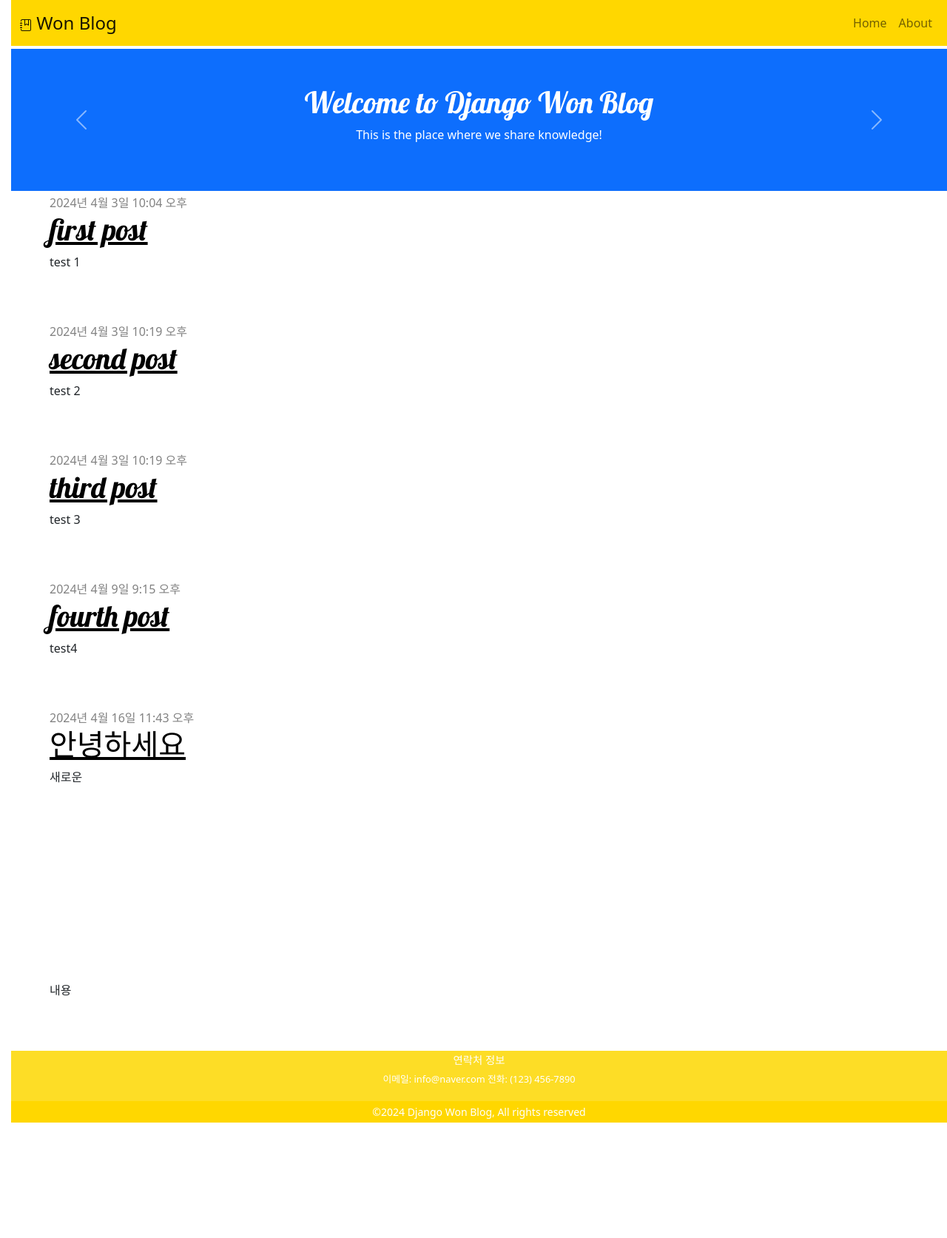
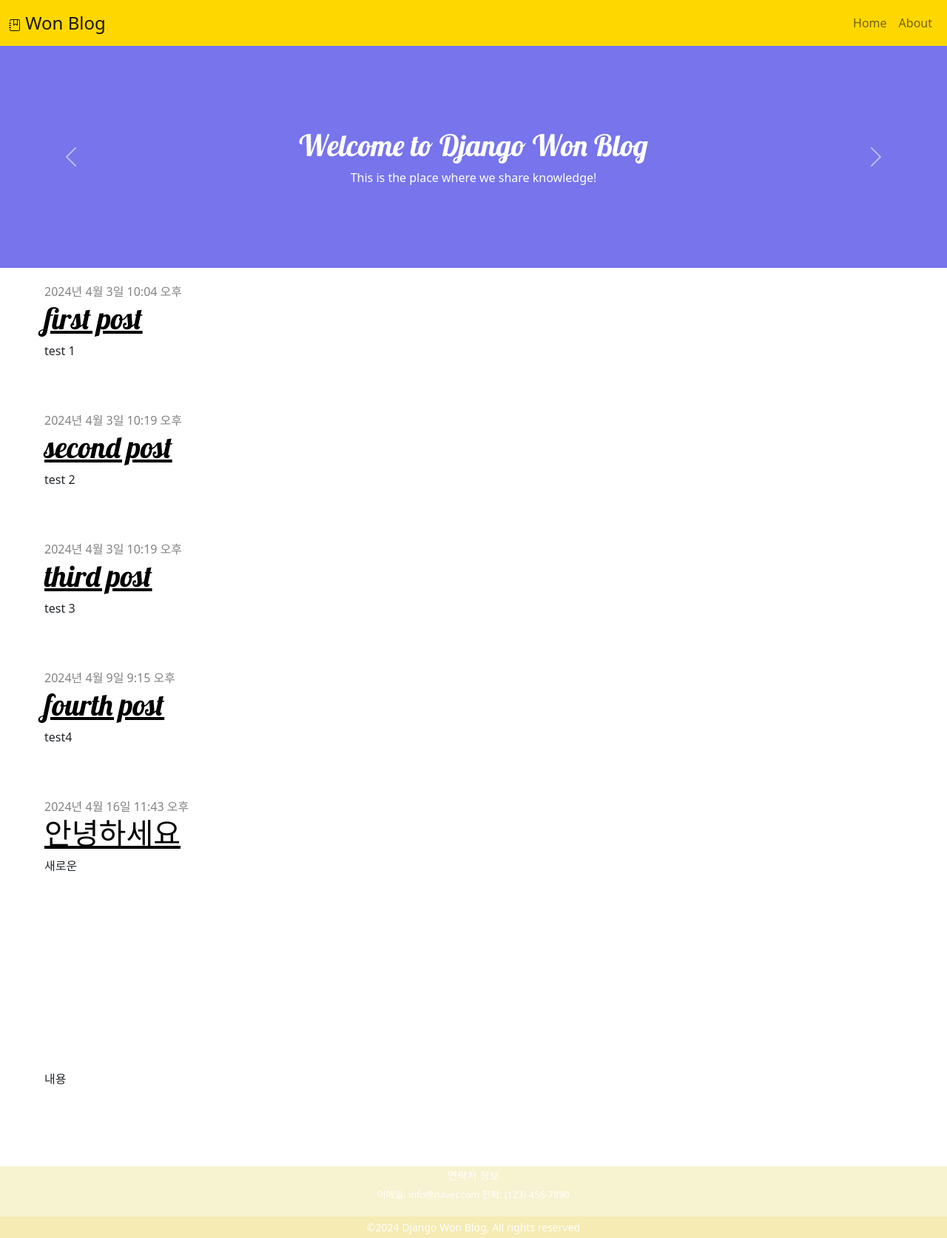
Before and after one commit to wonl1/django-blog, a Django app: page / in a window 1280 px wide. Shown: the whole page at 74% size. Before the commit the page ends 1517 px from the top, so only its background shows below. Run offline with Django 5.2, Linux system fonts and the light colour scheme; data comes from the database, SQL or seed files in the repository; both versions use the stored data as it was after the commit.

Commit message:
carousel2, footer2

```diff
--- a/mysite/blog/static/css/blog.css
+++ b/mysite/blog/static/css/blog.css
@@ -53,3 +53,19 @@ h1, h2, h3, h4 {
 .post h1 a, .post h1 a:visited {
     color: #000000;
 }
+
+/* blog.css */
+html, body {
+    height: 100%; /* 전체 페이지 높이 설정 */
+    margin: 0;
+    padding: 0;
+    display: flex;
+    flex-direction: column; /* 세로 방향으로 요소 정렬 */
+}
+.content {
+    flex: 1; /* 나머지 공간을 모두 채우도록 설정 */
+    padding: 20px; /* 컨텐츠에 패딩 추가 */
+}
+footer {
+    background-color: #f8f2d1; /* footer 배경색 변경, 필요시 수정 */
+}
--- a/mysite/blog/templates/about.html
+++ b/mysite/blog/templates/about.html
@@ -4,7 +4,7 @@
 <div class="jumbotron">
     <div class="container">
         <h1>About Us</h1>
-        <p>Welcome to Django Won Blog! We are dedicated to providing quality content and services.</p>
+        <p>Welcome to Django Won Blog! </p>
     </div>
 </div>
 {% endblock %}
--- a/mysite/blog/templates/blog/base.html
+++ b/mysite/blog/templates/blog/base.html
@@ -1,3 +1,4 @@
+<!-- blog/base.html -->
 {% load static %}
 
 <!DOCTYPE html>
@@ -6,47 +7,24 @@
     <meta charset="UTF-8">
     <meta name="viewport" content="width=device-width, initial-scale=1">
     <title>Django Won Blog</title>
-    <!-- Bootstrap 5 CSS -->
     <link rel="stylesheet" href="https://cdn.jsdelivr.net/npm/bootstrap@5.1.3/dist/css/bootstrap.min.css">
-    <!-- Custom CSS -->
     <link rel="stylesheet" href="{% static 'css/blog.css' %}">
-    <!-- Google Font -->
     <link href="https://fonts.googleapis.com/css?family=Lobster&subset=latin,latin-ext" rel="stylesheet" type="text/css">
 </head>
+
 <body>
-    <!-- Include Navbar from a more standard Django templates path -->
     {% include 'blog/navbar.html' %}
 
-    <!-- Show carousel only on the homepage -->
     {% if request.path == '/' %}
         {% include 'blog/carousel.html' %}
     {% endif %}
 
     <div class="content container">
         {% block content %}
-            <!-- Placeholder for the specific content of each page -->
         {% endblock %}
     </div>
 
-    <!-- Footer -->
-
-    <footer class="text-white mt-3" >
-        <div class="container-fluid py-1", style="background-color: #fdda13ea;">
-            <!-- Add your footer content here -->
-            <div class="row">
-                <div class="col-12 text-center">
-                    <h5 style="font-size: 0.9rem;">연락처 정보</h5>
-                    <div class="underline mb-2"></div>
-                    <p style="font-size: 0.8rem;">
-                        이메일: info@naver.com 전화: (123) 456-7890
-                    </p>
-                </div>
-            </div>
-        </div>
-        <div class="text-center small py-1" style="background-color: #FFD700;">
-            ©2024 Django Won Blog, All rights reserved
-        </div>
-    </footer>
+    {% include 'blog/footer.html' %}
 
     <script src="https://cdn.jsdelivr.net/npm/bootstrap@5.1.3/dist/js/bootstrap.bundle.min.js"></script>
 </body>
--- a/mysite/blog/templates/blog/carousel.html
+++ b/mysite/blog/templates/blog/carousel.html
@@ -1,27 +1,32 @@
-<!-- Text Carousel -->
-<div id="textCarousel" class="carousel slide" data-bs-ride="carousel" style="height: 200px;">
-    <div class="carousel-inner h-100 d-flex align-items-center">
-        <div class="carousel-item active">
-            <div class="text-center w-100">
-                <div class="bg-primary text-white p-5 mx-auto" style="max-width: 1600px;">
+<div id="textCarousel" class="carousel slide" data-bs-ride="carousel" style="height: 300px;">
+    <div class="carousel-inner h-100 d-flex align-items-center ">
+        <div class="carousel-item active ">
+            <div class="text-center w-100" style="height: 100%;">
+                <div class="text-white p-5 mx-auto " style="max-width: 1600px; background-color: #1511de94; height: 300px;">
+                    <div style="position: relative; top: 50%; transform: translateY(-50%);">
                         <h1>Welcome to Django Won Blog</h1>
                         <p>This is the place where we share knowledge!</p>
                     </div>
                 </div>
             </div>
-        <div class="carousel-item">
-            <div class="text-center w-100">
-                <div class="bg-secondary text-white p-5 mx-auto" style="max-width: 1600px;">
+        </div>
+        <div class="carousel-item ">
+            <div class="text-center w-100" style="height: 100%;">
+                <div class="text-white p-5 mx-auto" style="max-width: 1600px; background-color: #5ab8ef; height: 300px;">
+                    <div style="position: relative; top: 50%; transform: translateY(-50%);">
                         <h1>Explore New Ideas</h1>
                         <p>Dive deep into the world of development with our blog posts.</p>
                     </div>
                 </div>
             </div>
+        </div>
         <div class="carousel-item">
-            <div class="text-center w-100">
-                <div class="bg-success text-white p-5 mx-auto" style="max-width: 1600px;">
+            <div class="text-center w-100" style="height: 100%;">
+                <div class="text-white p-5 mx-auto" style="max-width: 1600px; background-color: #b3b4b3; height: 300px;">
+                    <div style="position: relative; top: 50%; transform: translateY(-50%);">
                         <h1>Join Our Community</h1>
                         <p>Join us to get the latest updates and participate in discussions.</p>
+                    </div>
                 </div>
             </div>
         </div>
--- /dev/null
+++ b/mysite/blog/templates/blog/footer.html
@@ -0,0 +1,17 @@
+<footer class="text-white mt-3">
+    <div class="container-fluid py-1" style="background-color: #f8f2d1ea;">
+        <!-- Add your footer content here -->
+        <div class="row">
+            <div class="col-12 text-center">
+                <h5 style="font-size: 0.9rem;">연락처 정보</h5>
+                <div class="underline mb-2"></div>
+                <p style="font-size: 0.8rem;">
+                    이메일: info@naver.com 전화: (123) 456-7890
+                </p>
+            </div>
+        </div>
+    </div>
+    <div class="text-center small py-1" style="background-color: #f5ebb3;">
+        ©2024 Django Won Blog, All rights reserved
+    </div>
+</footer>
--- a/mysite/blog/templates/blog/navbar.html
+++ b/mysite/blog/templates/blog/navbar.html
@@ -1,6 +1,5 @@
 <nav class="navbar navbar-expand-lg navbar-light" style="background-color: #FFD700;">
     <div class="container-fluid">
-        <!-- Brand -->
         <a class="navbar-brand" href="/" style="font-size: 24px;">
             <svg xmlns="http://www.w3.org/2000/svg" width="16" height="16" fill="currentColor" class="bi bi-journal-bookmark" viewBox="0 0 16 16">
                 <path fill-rule="evenodd" d="M6 8V1h1v6.117L8.743 6.07a.5.5 0 0 1 .514 0L11 7.117V1h1v7a.5.5 0 0 1-.757.429L9 7.083 6.757 8.43A.5.5 0 0 1 6 8"/>
@@ -9,12 +8,10 @@
             </svg> Won Blog
         </a>
 
-        <!-- Toggler -->
         <button class="navbar-toggler" type="button" data-bs-toggle="collapse" data-bs-target="#navbar-collapse" aria-controls="navbar-collapse" aria-expanded="false" aria-label="Toggle navigation for site sections">
             <span class="navbar-toggler-icon"></span>
         </button>
 
-        <!-- Navbar links -->
         <div class="collapse navbar-collapse" id="navbar-collapse">
             <ul class="navbar-nav ms-auto">
                 <li class="nav-item"><a class="nav-link" href="/" title="Go to Home Page">Home</a></li>
```
Also changed, not shown: mysite/db.sqlite3. Lines whose indentation alone changed are shown as unchanged.
